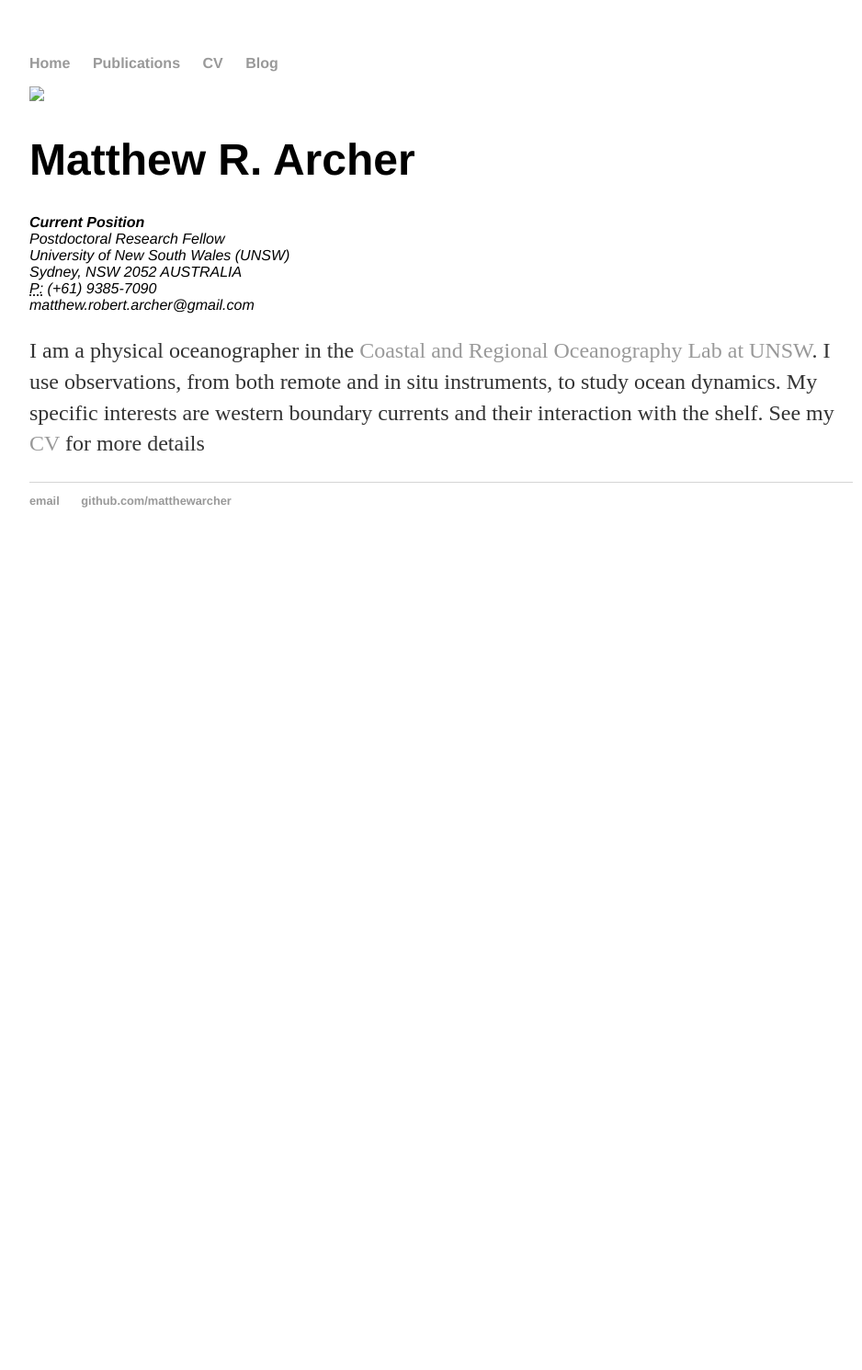
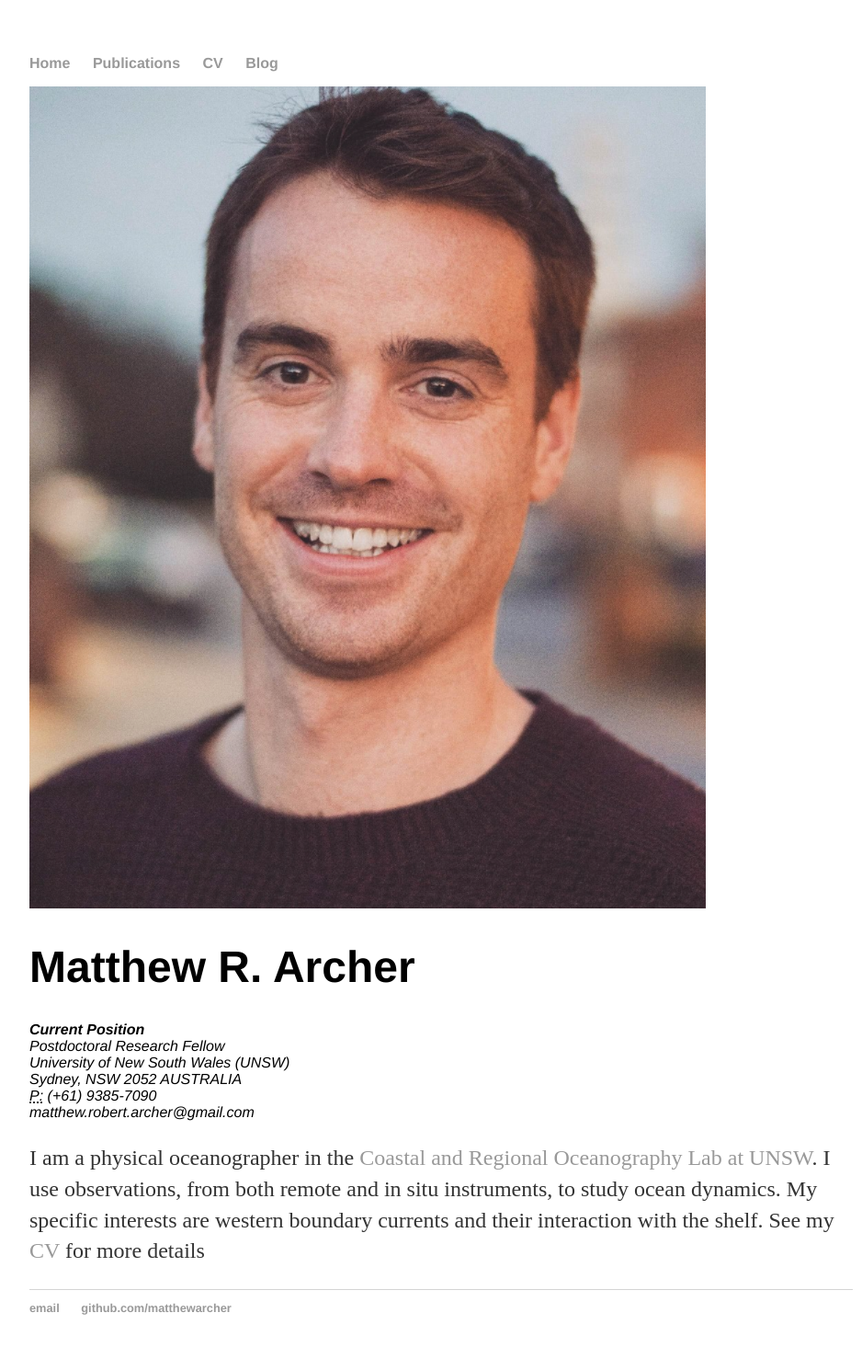
Before and after one commit to matthewarcher/matthewarcher.github.io, a Jekyll site: the page built from index.html, in a window 1280 px wide. Shown: the whole page at 92% size, without its empty margins (160-1098 px from the left). Built offline with Jekyll 4.4.1, drawn with Linux system fonts in a browser that asks for light colours; before the commit the page ends 900 px from its top, so only the background shows below that.

Commit message:
Update index.html

```diff
--- a/index.html
+++ b/index.html
@@ -4,7 +4,7 @@ title: Matthew R. Archer
 ---
 <div class="blurb">
 
-	<div class="col-xs-4 center" style="padding-bottom: 0px"><img src="/img/Profile_Pic (2).png" class="img-thumbnail img-circle" style="min-width: 155px"></div>
+	<div class="col-xs-4 center" style="padding-bottom: 0px"><img src="/Profile_Pic (2).png" class="img-thumbnail img-circle" style="min-width: 155px"></div>
 
 	<h1>Matthew R. Archer</h1>
 
```
